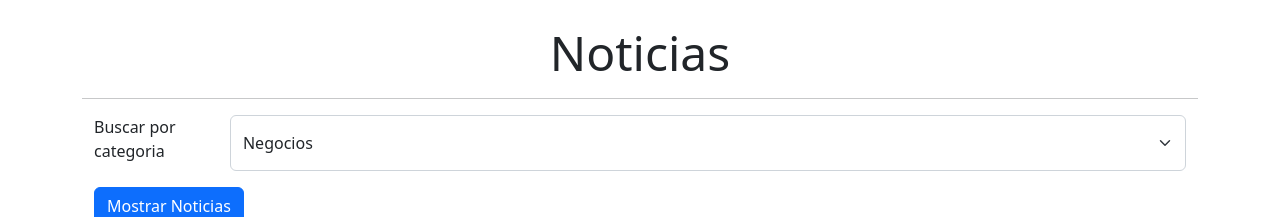
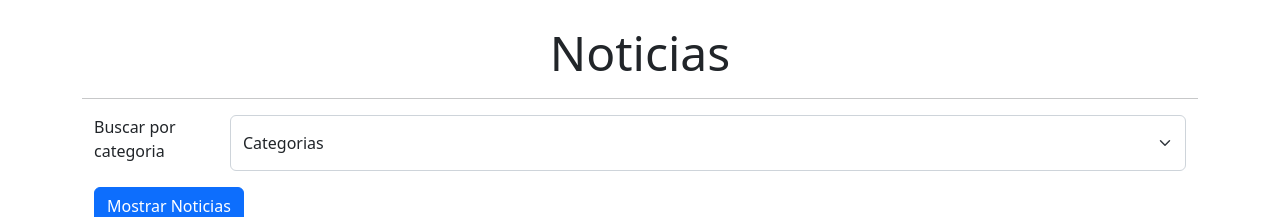
Before and after one commit to gonzalogg94/Ejercicio11-PrimerTpReact, a React (Create React App) app: page / in a window 1280 px wide. Shown: the top 217 px of the page. Built offline with nearby package versions, Linux system fonts and the light colour scheme; no server answers.

Commit message:
agregue la opcion de buscar noticias por categoria

```diff
--- a/src/App.jsx
+++ b/src/App.jsx
@@ -1,8 +1,6 @@
 import { Container } from "react-bootstrap";
 import Titulo from "./components/Titulo";
 import FormularioNoticias from "./components/FormularioNoticias"
-
-
 
 function App() {
 
--- a/src/components/FormularioNoticias.jsx
+++ b/src/components/FormularioNoticias.jsx
@@ -1,39 +1,49 @@
-
-import {Form,Button, Container} from "react-bootstrap"
-import { useEffect,useState } from "react";
+import { Form, Button, Container } from "react-bootstrap";
+import { useState } from "react";
 import ListaNoticias from "./ListaNoticias";
 
 const FormularioNoticias = () => {
   const [noticias, setNoticias] = useState([]);
-useEffect(()=>{
+  const [categoria, setCategoria] = useState("");
+
+  const handleSubmit = (e) => {
+    e.preventDefault();
     consultarAPI();
-},[])
+  };
 
-const consultarAPI=async()=>{
-  try{
-    const respuesta= await fetch('https://newsdata.io/api/1/news?country=ar&apikey=pub_121255cebe5af61129044085f56a740b5796b')
-    const dato= await respuesta.json();
+  const consultarAPI = async () => {
+    try {
+      const respuesta = await fetch(
+        `https://newsdata.io/api/1/news?country=ar&apikey=pub_121255cebe5af61129044085f56a740b5796b&category=${categoria}`
+      );
+      const dato = await respuesta.json();
       console.log(dato.results);
       setNoticias(dato.results);
-  }catch (error) {}
-}
+    } catch (error) {}
+  };
   return (
     <Container>
-        <Form>
+      <Form onSubmit={handleSubmit}>
         <Form.Group className="mb-3 d-lg-flex d-md-flex">
           <Form.Label htmlFor="disabledSelect">Buscar por categoria</Form.Label>
-          <Form.Select id="disabledSelect">
-            <option>Negocios</option>
-            <option>Entretenimiento</option>
-            <option>Medio Ambiente</option>
-            <option>Gastronomia</option>
-            <option>Salud</option>
-            <option>Politica</option>
-            <option>Ciencia</option>
-            <option>Deportes</option>
-            <option>Tecnologia</option>
-            <option>Parte Superior</option>
-            <option>Mundo</option>
+          <Form.Select
+            aria-label="categoria"
+            onChange={(e) => setCategoria(e.target.value)}
+            value={categoria}
+            required
+          >
+            <option>Categorias</option>
+            <option value="business">Negocios</option>
+            <option value="entertainment">Entretenimiento</option>
+            <option value="environment">Medio Ambiente</option>
+            <option value="food">Gastronomia</option>
+            <option value="health">Salud</option>
+            <option value="politics">Politica</option>
+            <option value="science">Ciencia</option>
+            <option value="sports">Deportes</option>
+            <option value="technology">Tecnologia</option>
+            <option value="top">Top</option>
+            <option value="world">Mundo</option>
           </Form.Select>
         </Form.Group>
         <Button type="submit">Mostrar Noticias</Button>
```
Lines whose indentation alone changed are shown as unchanged.
